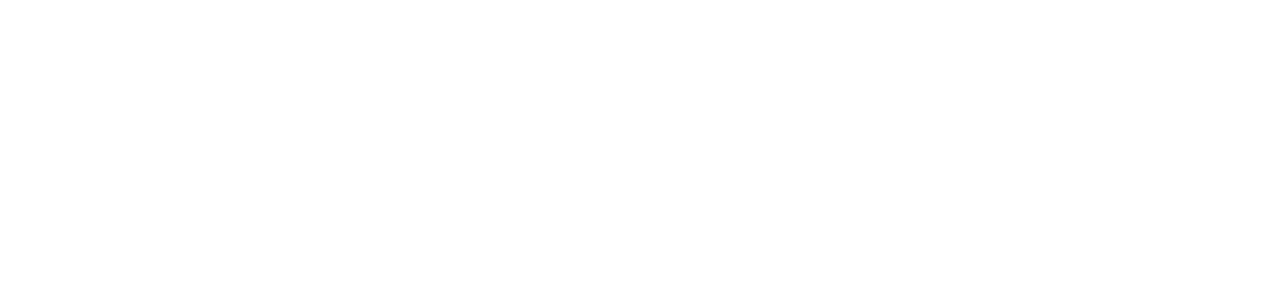
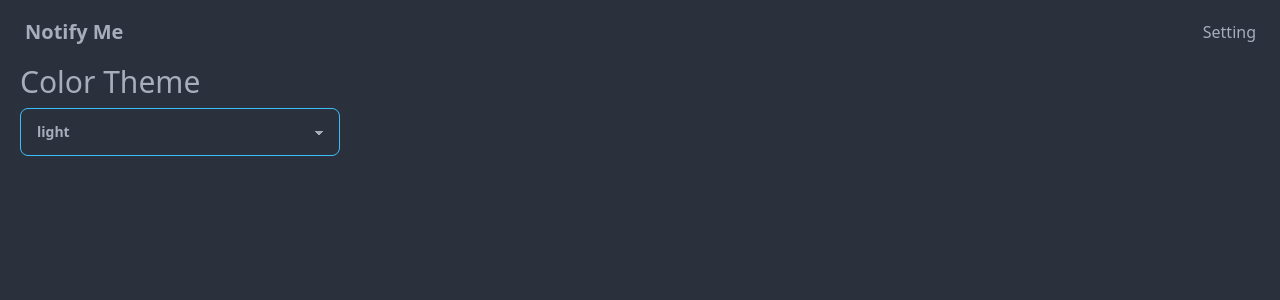
Before and after one commit to HuakunShen/Notify-Me, a Nuxt app: page /setting in a window 1280 px wide. Before the commit this address had no page. Shown: the top 300 px of the page. Built offline with nearby package versions, Linux system fonts and the light colour scheme.

Commit message:
Add Setting and more UI changes

```diff
--- a/app.vue
+++ b/app.vue
@@ -1,7 +1,26 @@
 <template>
-  <div>
-    <NuxtLayout>
-      <NuxtPage />
-    </NuxtLayout>
-  </div>
+  <NuxtLayout>
+    <div class="px-5 alert-section">
+      <msg-alert :msg="msg" />
+      <error-alert :msg="error" />
+    </div>
+    <NuxtPage />
+  </NuxtLayout>
 </template>
+<script setup lang="ts">
+import { setTheme } from "~~/src/util";
+const msg = useMsg();
+const error = useErrorMsg();
+
+onMounted(() => {
+  const theme = localStorage.getItem("theme");
+  console.log(theme);
+
+  if (!theme) {
+    localStorage.setItem("theme", "dark");
+    setTheme("dark");
+  } else {
+    setTheme(theme);
+  }
+});
+</script>
--- /dev/null
+++ b/components/ErrorAlert.vue
@@ -0,0 +1,23 @@
+<template>
+  <div v-if="props.msg" class="alert alert-error shadow-lg">
+    <div>
+      <svg
+        xmlns="http://www.w3.org/2000/svg"
+        class="stroke-current flex-shrink-0 h-6 w-6"
+        fill="none"
+        viewBox="0 0 24 24"
+      >
+        <path
+          stroke-linecap="round"
+          stroke-linejoin="round"
+          stroke-width="2"
+          d="M10 14l2-2m0 0l2-2m-2 2l-2-2m2 2l2 2m7-2a9 9 0 11-18 0 9 9 0 0118 0z"
+        />
+      </svg>
+      <span>{{ props.msg }}</span>
+    </div>
+  </div>
+</template>
+<script setup lang="ts">
+const props = defineProps({ msg: String });
+</script>
--- /dev/null
+++ b/components/MsgAlert.vue
@@ -0,0 +1,23 @@
+<template>
+  <div v-if="props.msg" class="alert alert-success shadow-lg">
+    <div>
+      <svg
+        xmlns="http://www.w3.org/2000/svg"
+        class="stroke-current flex-shrink-0 h-6 w-6"
+        fill="none"
+        viewBox="0 0 24 24"
+      >
+        <path
+          stroke-linecap="round"
+          stroke-linejoin="round"
+          stroke-width="2"
+          d="M9 12l2 2 4-4m6 2a9 9 0 11-18 0 9 9 0 0118 0z"
+        />
+      </svg>
+      <span>{{ props.msg }}</span>
+    </div>
+  </div>
+</template>
+<script setup lang="ts">
+const props = defineProps({ msg: String });
+</script>
--- /dev/null
+++ b/composables/useErrorMsg.ts
@@ -0,0 +1,3 @@
+export const useErrorMsg = () => {
+  return useState("errorMsg", () => "");
+};
--- /dev/null
+++ b/composables/useMsg.ts
@@ -0,0 +1,3 @@
+export const useMsg = () => {
+  return useState("msg", () => "");
+};
--- /dev/null
+++ b/layouts/default.vue
@@ -0,0 +1,18 @@
+<template>
+  <div>
+    <div class="navbar bg-base-100">
+      <div class="flex-1">
+        <NuxtLink to="/" class="btn btn-ghost normal-case text-xl">Notify Me</NuxtLink>
+      </div>
+      <div class="flex-none">
+        <ul class="menu menu-horizontal p-0">
+          <li><NuxtLink to="/setting">Setting</NuxtLink></li>
+        </ul>
+      </div>
+    </div>
+    <slot />
+  </div>
+</template>
+<script setup lang="ts">
+
+</script>
--- a/pages/index.vue
+++ b/pages/index.vue
@@ -1,5 +1,5 @@
 <template>
-  <div class="p-10 mx-auto 2xl:w-1/2 xl:w-2/3">
+  <div class="px-10 mx-auto 2xl:w-1/2 xl:w-2/3">
     <div class="">
       <h1 class="text-3xl mb-2">Send Message</h1>
       <div class="grid grid-cols-3 gap-4">
@@ -9,25 +9,6 @@
           v-model="messageContent"
         ></textarea>
       </div>
-      <!-- <button
-        class="btn btn-circle btn-outline absolute right-20 mt-2"
-        @click="pasteClicked"
-      >
-        <svg
-          xmlns="http://www.w3.org/2000/svg"
-          class="h-6 w-6"
-          fill="white"
-          viewBox="0 0 512 512"
-          stroke="currentColor"
-        >
-          <path
-            stroke-linecap="round"
-            stroke-linejoin="round"
-            stroke-width="2"
-            d="M320 96V80C320 53.49 298.5 32 272 32H215.4C204.3 12.89 183.6 0 160 0S115.7 12.89 104.6 32H48C21.49 32 0 53.49 0 80v320C0 426.5 21.49 448 48 448l144 .0013L192 176C192 131.8 227.8 96 272 96H320zM160 88C146.8 88 136 77.25 136 64S146.8 40 160 40S184 50.75 184 64S173.3 88 160 88zM416 128v96h96L416 128zM384 224L384 128h-112C245.5 128 224 149.5 224 176v288c0 26.51 21.49 48 48 48h192c26.51 0 48-21.49 48-48V256h-95.99C398.4 256 384 241.6 384 224z"
-          />
-        </svg>
-      </button> -->
       <button class="btn btn-info mt-2" @click="sendMessage">Send</button>
       <div class="response-section mt-5">
         <h1 class="text-3xl mb-2">Response</h1>
@@ -39,42 +20,53 @@
   </div>
 </template>
 <script setup lang="ts">
+import { maxMsgLen } from "~~/src/constant";
+import { setMsgAlert, setErrAlert } from "~~/src/util";
+
 const responseText = ref("");
 const mode = ref<"Telegram" | "Notion" | "Email" | undefined>();
 const messageContent = ref("");
 
 const sendTelegramMsg = (message: string) => {
-  $fetch("/telegram", { method: "post", body: { message } }).then((res) => {
-    responseText.value = JSON.stringify(res, null, 4);
+  return $fetch("/telegram", { method: "post", body: { message } });
+};
+const sendEmail = (message: string) => {
+  return $fetch("/email", { method: "post", body: { message } });
+};
+const uploadNotion = (message: string) => {
+  return $fetch("/notion", {
+    method: "post",
+    body: { message, tags: ["Web"] },
   });
 };
-const sendEmail = (message: string) => {
-  $fetch("/email", { method: "post", body: { message } }).then((res) => {
-    responseText.value = JSON.stringify(res, null, 4);
-  });
-};
-const uploadNotion = (message: string) => {
-  $fetch("/notion", { method: "post", body: { message, tags: ["Web"] } }).then(
-    (res) => {
-      responseText.value = JSON.stringify(res, null, 4);
-    }
-  );
-};
 
-const sendMessage = () => {
+const sendMessage = async () => {
   responseText.value = "";
+  if (messageContent.value.length > maxMsgLen) {
+    setErrAlert(`Message is too long, cannot be longer than ${maxMsgLen}.`);
+  } else if (!mode.value) {
+    setErrAlert("Choose A Mode");
+  } else {
+    let res;
     switch (mode.value) {
       case "Telegram":
-      sendTelegramMsg(messageContent.value);
+        res = await sendTelegramMsg(messageContent.value);
         break;
       case "Notion":
-      uploadNotion(messageContent.value);
+        res = await uploadNotion(messageContent.value);
         break;
       case "Email":
-      sendEmail(messageContent.value);
+        res = await sendEmail(messageContent.value);
         break;
       default:
         responseText.value = "Wrong Mode";
     }
+    responseText.value = JSON.stringify(res, null, 4);
+    if (res.ok) {
+      setMsgAlert("Message sent successfully");
+    } else {
+      setErrAlert("Something went wrong");
+    }
+  }
 };
 </script>
--- /dev/null
+++ b/pages/setting.vue
@@ -0,0 +1,25 @@
+<template>
+  <div class="px-5">
+    <h1 class="text-3xl mb-2">Color Theme</h1>
+    <select class="select select-info w-full max-w-xs" @change="chooseTheme">
+      <option :selected="theme === curTheme" v-for="theme in themes">
+        {{ theme }}
+      </option>
+    </select>
+  </div>
+</template>
+<script setup lang="ts">
+import { themes } from "~~/src/constant";
+import { setTheme } from "~~/src/util";
+
+const curTheme = ref("");
+onMounted(() => {
+  curTheme.value = localStorage.getItem("theme");
+});
+const chooseTheme = (e) => {
+  const theme = e.target.value;
+  document.querySelector("html").setAttribute("data-theme", theme);
+  localStorage.setItem("theme", theme);
+  setTheme(theme);
+};
+</script>
--- /dev/null
+++ b/src/constant.ts
@@ -0,0 +1,33 @@
+export const themes: string[] = [
+  "light",
+  "dark",
+  "cupcake",
+  "bumblebee",
+  "emerald",
+  "corporate",
+  "synthwave",
+  "retro",
+  "cyberpunk",
+  "valentine",
+  "halloween",
+  "garden",
+  "forest",
+  "aqua",
+  "lofi",
+  "pastel",
+  "fantasy",
+  "wireframe",
+  "black",
+  "luxury",
+  "dracula",
+  "cmyk",
+  "autumn",
+  "business",
+  "acid",
+  "lemonade",
+  "night",
+  "coffee",
+  "winter",
+];
+
+export const maxMsgLen = 100000;
--- /dev/null
+++ b/src/util.ts
@@ -0,0 +1,19 @@
+export const setTheme = (theme?: string) => {
+  document.documentElement.setAttribute("data-theme", theme);
+};
+
+export const setMsgAlert = (message: string) => {
+  const msg = useMsg();
+  msg.value = message;
+  setTimeout(() => {
+    msg.value = "";
+  }, 2000);
+};
+
+export const setErrAlert = (message: string) => {
+  const msg = useErrorMsg();
+  msg.value = message;
+  setTimeout(() => {
+    msg.value = "";
+  }, 2000);
+};
--- a/tailwind.config.js
+++ b/tailwind.config.js
@@ -1,3 +1,36 @@
 module.exports = {
   plugins: [require("daisyui")],
+  daisyui: {
+    themes: [
+      "light",
+      "dark",
+      "cupcake",
+      "bumblebee",
+      "emerald",
+      "corporate",
+      "synthwave",
+      "retro",
+      "cyberpunk",
+      "valentine",
+      "halloween",
+      "garden",
+      "forest",
+      "aqua",
+      "lofi",
+      "pastel",
+      "fantasy",
+      "wireframe",
+      "black",
+      "luxury",
+      "dracula",
+      "cmyk",
+      "autumn",
+      "business",
+      "acid",
+      "lemonade",
+      "night",
+      "coffee",
+      "winter",
+    ],
+  },
 };
```
Also changed, not shown: layout/main.vue (deleted). Lines whose indentation alone changed are shown as unchanged.
